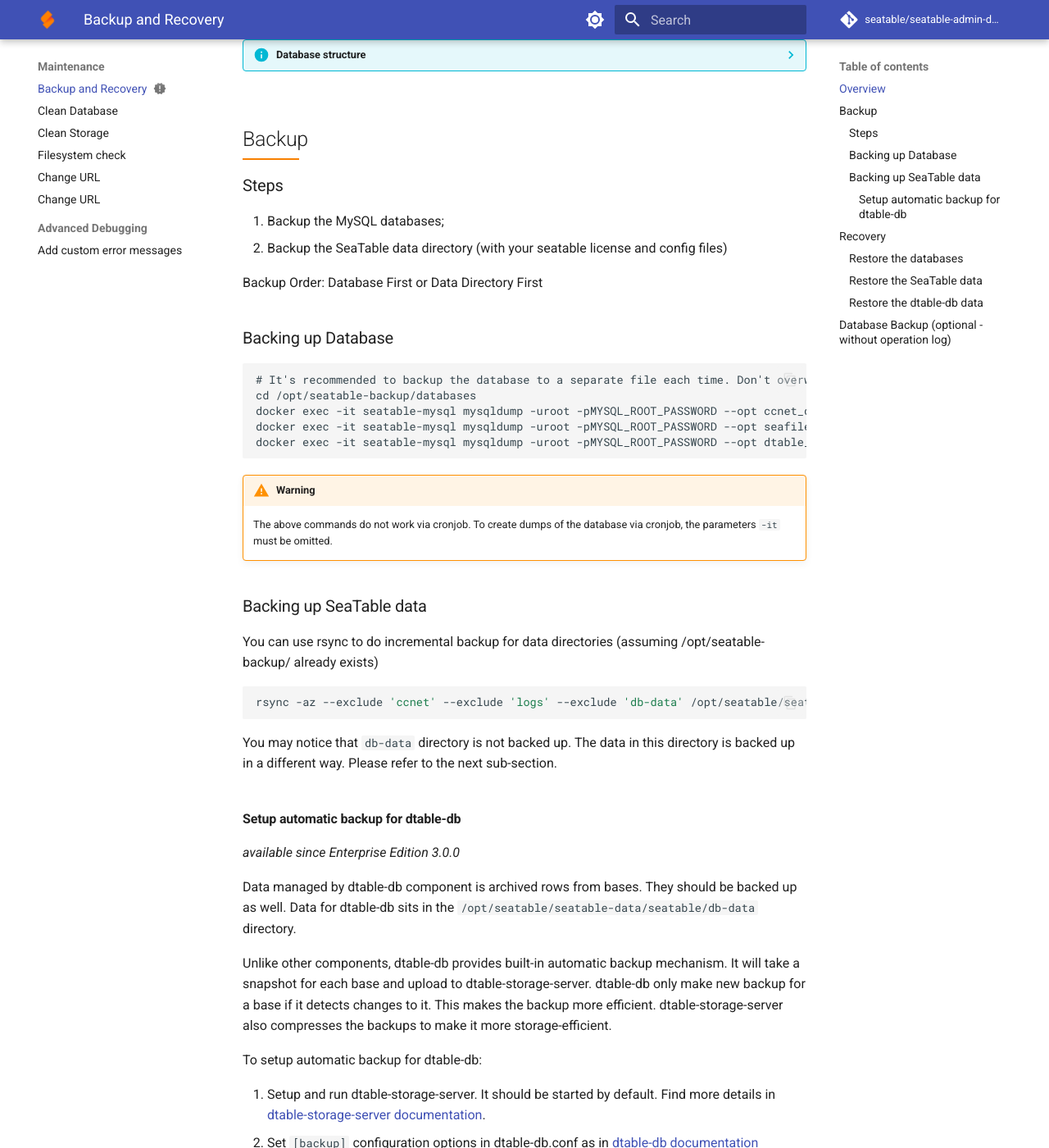
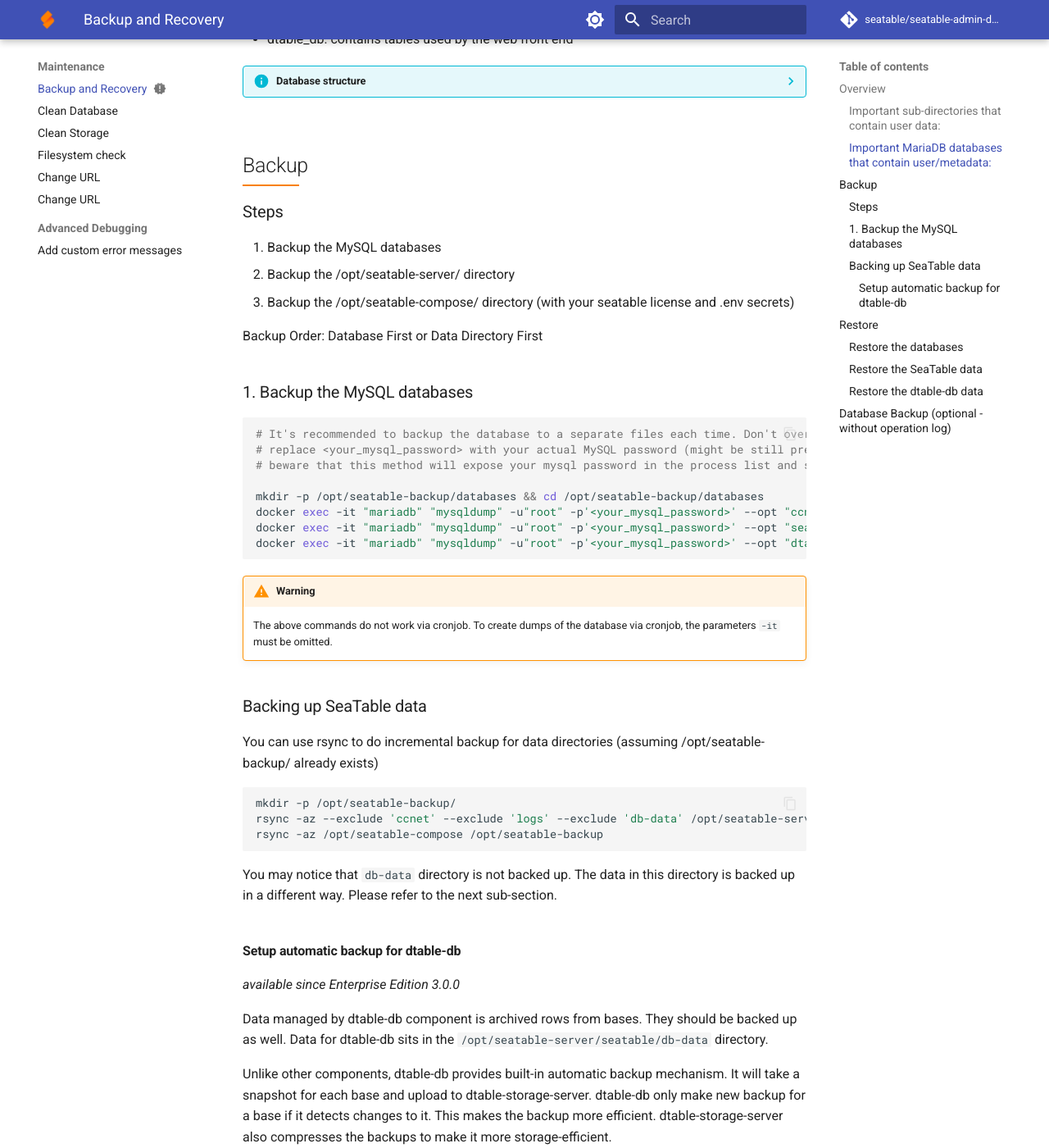
Before and after one commit to seatable/seatable-admin-docs, an MkDocs documentation site: the page built from docs/maintain/backup_recovery.md, in a window 1280 px wide and 1400 px high, scrolled down 1133 px. Shown: the whole window at 82% size. Built offline with MkDocs 1.6.1 and Material for MkDocs 9.7.7, drawn with Linux system fonts in a browser that asks for light colours; comment, search, counter and statistics services are not loaded; some of the changed text lies outside the part shown.

Commit message:
updated backup and migration articles

````diff
--- a/docs/maintain/backup_recovery.md
+++ b/docs/maintain/backup_recovery.md
@@ -12,10 +12,10 @@
 - Databases
 - Configuration files with private keys
 
-If you setup SeaTable server according to our manual, you should have a directory layout like:
+If you setup your SeaTable server according to our manual, there should exist a directory layout like this:
 
 ```
-/opt/seatable/seatable-data/seatable
+/opt/seatable-server/seatable/
 ├── ccnet
 ├── conf
 ├── db-data
@@ -23,30 +23,27 @@
 ├── pids
 ├── scripts
 ├── seafile-data
-├── seafile-license.txt
 ├── seahub-data
 └── storage-data
 
 ```
 
-All your data is stored under the `/opt/seatable/seatable-data/seatable` directory. Below are important sub-directories that contain user data:
+All your data is stored under the `/opt/seatable-server/seatable/` directory.
 
+#### Important sub-directories that contain user data:
 - seafile-data: contains uploaded files for file and image columns
 - seahub-data: contains data used by web front-end, such as avatars
 - db-data: contains archived rows in bases
 - storage-data: contains backups for the bases in dtable-db (added in Enterprise Edition 3.0.0); Since version 3.0.0, tables and snapshots are also stored in this directory.
 
-SeaTable also stores some important metadata data in a few databases.
-
-MySQL databases:
-
+#### Important MariaDB databases that contain user/metadata:
 - ccnet_db: contains user and group information
 - seafile_db: contains library metadata
 - dtable_db: contains tables used by the web front end
 
 ??? info "Database structure"
 
-    SeaTable stores the following data types in the SQL database in the `seatable-mysql` Docker container:
+    SeaTable stores the following data types in the MySQL database engine in the `mariadb` Docker container:
 
     * user actions and inputs in bases (e.g. new/modified/deleted rows, new/modified/deleted columns, new/modified, deleted views)
     * meta-information for bases (e.g. API-token, common datasets, links, row comments, snapshots, third-party accounts, webhooks)
@@ -58,19 +55,23 @@
 
 ### Steps
 
-1. Backup the MySQL databases;
-2. Backup the SeaTable data directory (with your seatable license and config files)
+1. Backup the MySQL databases
+2. Backup the /opt/seatable-server/ directory
+3. Backup the /opt/seatable-compose/ directory (with your seatable license and .env secrets)
 
 Backup Order: Database First or Data Directory First
 
-### Backing up Database
+### 1. Backup the MySQL databases
 
-```
-# It's recommended to backup the database to a separate file each time. Don't overwrite older database backups for at least a week.
-cd /opt/seatable-backup/databases
-docker exec -it seatable-mysql mysqldump -uroot -pMYSQL_ROOT_PASSWORD --opt ccnet_db > ccnet_db.sql
-docker exec -it seatable-mysql mysqldump -uroot -pMYSQL_ROOT_PASSWORD --opt seafile_db > seafile_db.sql
-docker exec -it seatable-mysql mysqldump -uroot -pMYSQL_ROOT_PASSWORD --opt dtable_db > dtable_db.sql
+```bash
+# It's recommended to backup the database to a separate files each time. Don't overwrite older database backups for at least a week.
+# replace <your_mysql_password> with your actual MySQL password (might be still present in /opt/seatable-compose/.env)
+# beware that this method will expose your mysql password in the process list and shell history of the docker host
+
+mkdir -p /opt/seatable-backup/databases && cd /opt/seatable-backup/databases
+docker exec -it "mariadb" "mysqldump" -u"root" -p'<your_mysql_password>' --opt "ccnet_db" > "./ccnet_db.sql"
+docker exec -it "mariadb" "mysqldump" -u"root" -p'<your_mysql_password>' --opt "seafile_db" > "./seafile_db.sql"
+docker exec -it "mariadb" "mysqldump" -u"root" -p'<your_mysql_password>' --opt "dtable_db" > "./dtable_db.sql"
 ```
 
 !!! warning
@@ -82,7 +83,9 @@
 You can use rsync to do incremental backup for data directories (assuming /opt/seatable-backup/ already exists)
 
 ```bash
-rsync -az --exclude 'ccnet' --exclude 'logs' --exclude 'db-data' /opt/seatable/seatable-data/seatable /opt/seatable-backup/seatable
+mkdir -p /opt/seatable-backup/
+rsync -az --exclude 'ccnet' --exclude 'logs' --exclude 'db-data' /opt/seatable-server /opt/seatable-backup
+rsync -az /opt/seatable-compose /opt/seatable-backup
 ```
 
 You may notice that `db-data` directory is not backed up. The data in this directory is backed up in a different way. Please refer to the next sub-section.
@@ -91,7 +94,7 @@
 
 _available since Enterprise Edition 3.0.0_
 
-Data managed by dtable-db component is archived rows from bases. They should be backed up as well. Data for dtable-db sits in the `/opt/seatable/seatable-data/seatable/db-data` directory.
+Data managed by dtable-db component is archived rows from bases. They should be backed up as well. Data for dtable-db sits in the `/opt/seatable-server/seatable/db-data` directory.
 
 Unlike other components, dtable-db provides built-in automatic backup mechanism. It will take a snapshot for each base and upload to dtable-storage-server. dtable-db only make new backup for a base if it detects changes to it. This makes the backup more efficient. dtable-storage-server also compresses the backups to make it more storage-efficient.
 
@@ -100,38 +103,42 @@
 1. Setup and run dtable-storage-server. It should be started by default. Find more details in [dtable-storage-server documentation](../config/dtable_storage_server_conf.md).
 2. Set `[backup]` configuration options in dtable-db.conf as in [dtable-db documentation](../config/dtable_db_conf.md)
 
-If you configure dtable-storage-server with local file system as backend, dtable-storage-server saves its data to the path specified in dtable-storage-server.conf. By default it's set to `/opt/seatable/seatable-data/seatable/storage-data`. If you set up your backup as in the last section, you should have already backed up this directory as well. Since storage-data directory has already contained the backups for dtable-db, data in db-data directory doesn't need to backup.
+If you configure dtable-storage-server with local file system as backend, dtable-storage-server saves its data to the path specified in dtable-storage-server.conf. By default it's set to `/opt/seatable-server/seatable/storage-data`. If you set up your backup as in the last section, you should have already backed up this directory as well. Since storage-data directory has already contained the backups for dtable-db, data in db-data directory doesn't need to backup.
 
-If you configure dtable-storage-server with object storage as backend, there will be no data saved to `/opt/seatable/seatable-data/seatable/storage-data`. So you don't have to backup storage-data directory either.
+If you configure dtable-storage-server with object storage as backend, there will be no data saved to `/opt/seatable-server/seatable/storage-data`. So you don't have to backup storage-data directory either.
 
 You can also manually execute the command to backup dtable-db data immediately
 
 ```
-docker exec -it seatable /opt/seatable/scripts/seatable.sh backup-all
+docker exec -it seatable-server /opt/seatable/scripts/seatable.sh backup-all
 ```
 
-## Recovery
+## Restore
 
 ### Restore the databases
 
-```
-docker exec -i seatable-mysql /usr/bin/mysql -uroot -pMYSQL_ROOT_PASSWORD ccnet_db < /opt/seatable-backup/databases/ccnet_db.sql
-docker exec -i seatable-mysql /usr/bin/mysql -uroot -pMYSQL_ROOT_PASSWORD seafile_db < /opt/seatable-backup/databases/seafile_db.sql
-docker exec -i seatable-mysql /usr/bin/mysql -uroot -pMYSQL_ROOT_PASSWORD dtable_db < /opt/seatable-backup/databases/dtable_db.sql
+```bash
+# replace <your_mysql_password> with your actual MySQL password (might be still present in /opt/seatable-compose/.env)
+# beware that this method will expose your mysql password in the process list and shell history of the docker host
+
+docker exec -i "mariadb" "/usr/bin/mysql" -u"root" -p'<your_mysql_password>' ccnet_db < /opt/seatable-backup/databases/ccnet_db.sql
+docker exec -i "mariadb" "/usr/bin/mysql" -u"root" -p'<your_mysql_password>' seafile_db < /opt/seatable-backup/databases/seafile_db.sql
+docker exec -i "mariadb" "/usr/bin/mysql" -u"root" -p'<your_mysql_password>' dtable_db < /opt/seatable-backup/databases/dtable_db.sql
 
 ```
 
 ### Restore the SeaTable data
 
 ```
-rsync -az /opt/seatable-backup/seatable /opt/seatable/seatable-data/seatable
+rsync -az /opt/seatable-backup/seatable-server /opt
+rsync -az /opt/seatable-backup/seatable-compose /opt
 
 ```
 
 ### Restore the dtable-db data
 
 ```
-docker exec -it seatable /opt/seatable/scripts/seatable.sh restore-all
+docker exec -it seatable-server /opt/seatable/scripts/seatable.sh restore-all
 ```
 
 ## Database Backup (optional - without operation log)
--- a/mkdocs.yml
+++ b/mkdocs.yml
@@ -209,8 +209,8 @@
       - Extra Upgrade Notices: upgrade/extra-upgrade-notice.md
 
       - Migrations:
-          - Switch SeaTable Edition: docker/Enterprise-Edition/migrate_seatable_editions.md
-          - Switch Installation Method (v4.3): upgrade/migrate_seatable_release.md
+          - SeaTable Edition: docker/Enterprise-Edition/migrate_seatable_editions.md
+          - Installation Method (> v4.3): upgrade/migrate_seatable_release.md
 
   - Maintenance:
       - Backup and Recovery: maintain/backup_recovery.md
````
Also changed, not shown: docs/upgrade/migrate_seatable_release.md (+9 -8 lines), docs/upgrade/upgrade_manual.md (+1 -1 lines).
